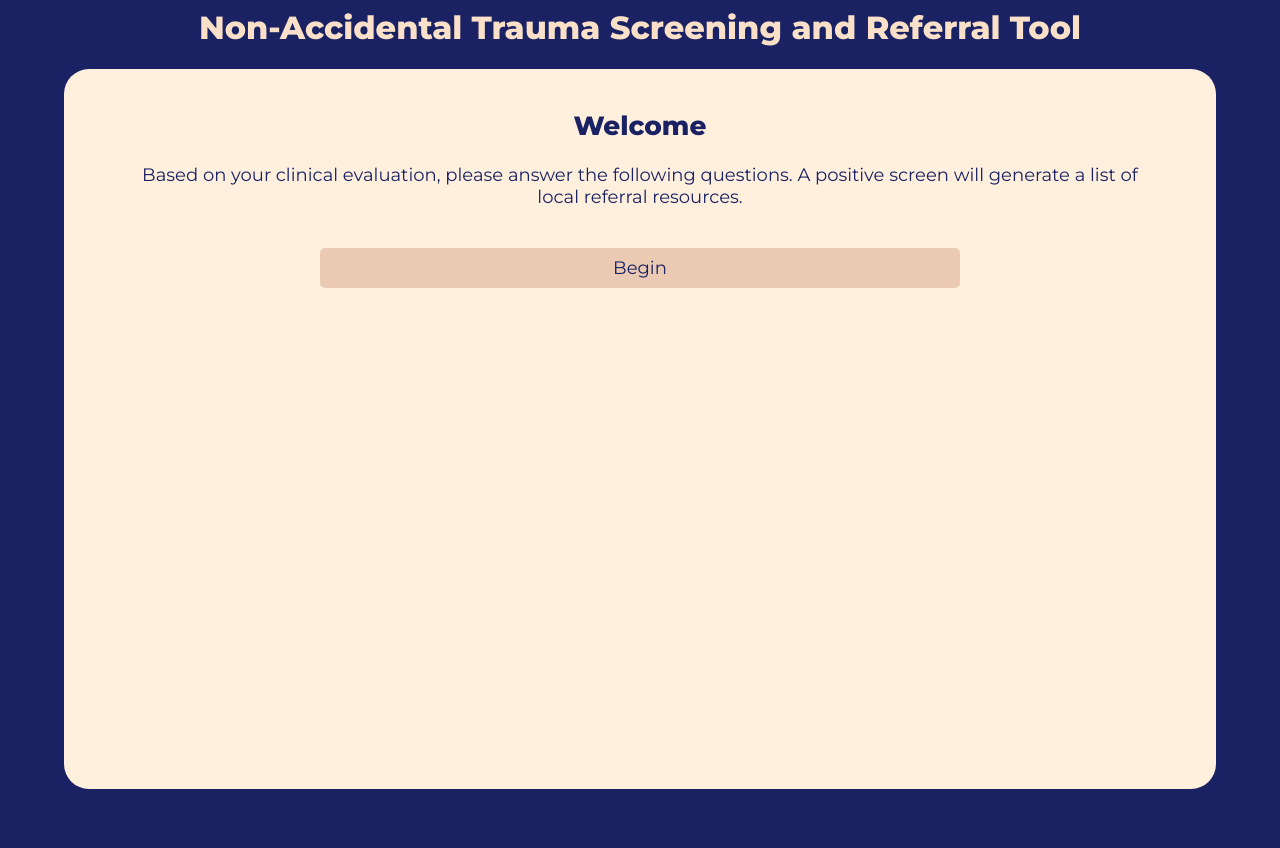
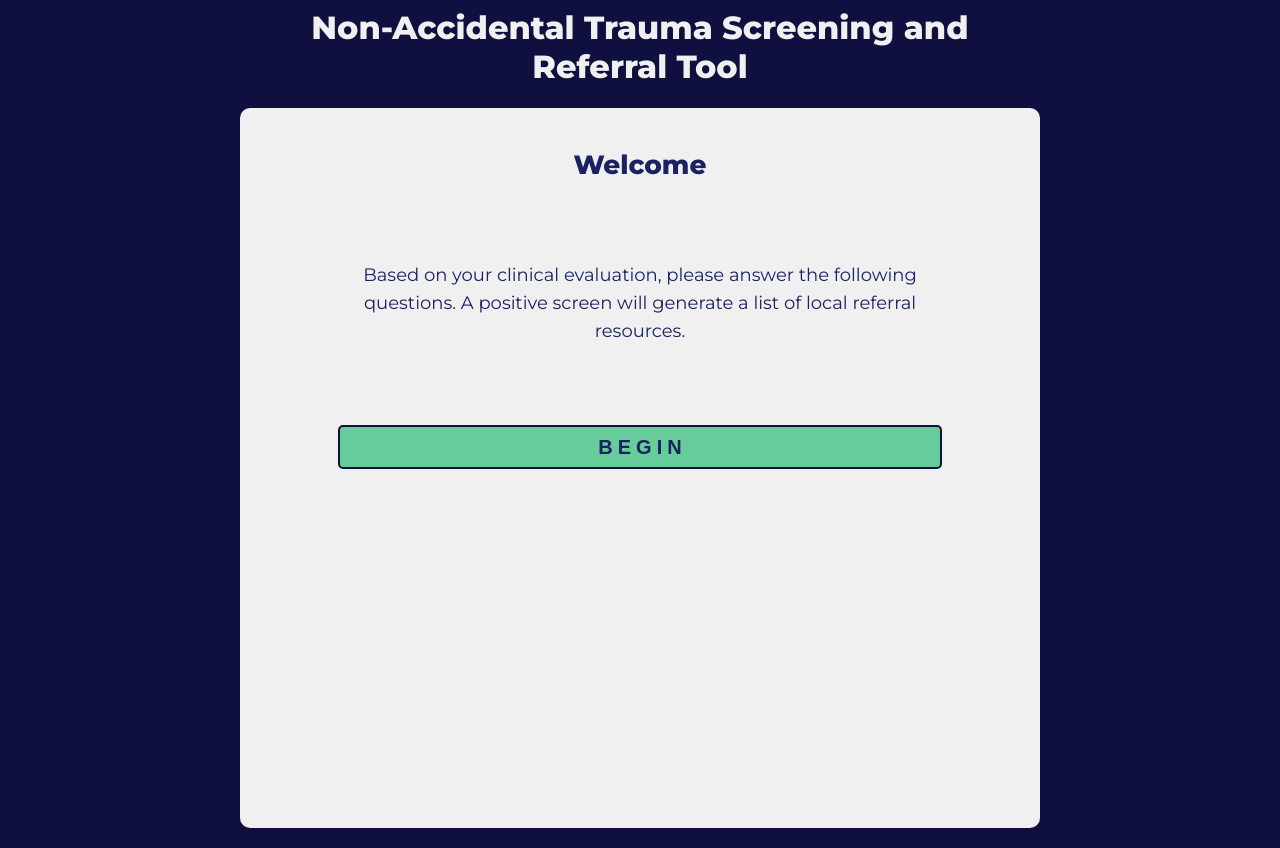
Before and after one commit to JDHofmann/ecd-frontend-only, a React (Create React App) app: page / in a window 1280 px wide. Before the commit the page ends 809 px from the top, so only its background shows below. Built offline with nearby package versions, Linux system fonts and the light colour scheme.

Commit message:
css changes, multi choice bug fix

```diff
--- a/src/App.css
+++ b/src/App.css
@@ -1,12 +1,38 @@
 body {
-  background-color: #1a2263;
+  background-color: #101040;
+}
+
+.main-div {
+  background-color: #f0f0f0;
+  min-height: 90vh;
+  width: 90vw;
+  max-width: 800px;
+  margin: 2.5vh auto;
+  border-radius: 10px;
+  /* color: #ffffff */
+}
+
+.low {
+  background-color: #f0f0f0;
+  width: 90vw;
+  max-width: 800px;
+  margin: 2.5vh auto;
+  border-radius: 10px;
+}
+
+.low h3, .low h4 {
+  width: 70%;
+  margin: 2.5vh auto;
+  scale: 1.2;
 }
 
 h1 {
   /* color: #ffffff;
   color: #ebcab3; */
-  color: #fae0c8;
-  margin: 1vh 5vw;
+  color: #f0f0f0;
+  margin: 1vh auto;
+  width: 90vw;
+  max-width: 800px;
 }
 
 * {
@@ -24,18 +50,30 @@ ul, li {
 .App {
   text-align: center;
 }
+
+.intro {
+  font-size: 18px;
+  line-height: 28px;
+  margin: 10vh auto;
+  width: 75%;
+}
+
 .begin-btn {
+  font-family: Arial, Helvetica, sans-serif;
   display: block;
-  width: 50vw;
+  width: 75%;
   height: 5vh;
-  margin: 5vh 20vw;
-  /* border: 2px solid #dea23c; */
+  margin: 5vh auto;
+  border: 2px solid #101040;
   border-radius: 5px;
-  font-size: 18px;
+  font-size: 20px;
+  letter-spacing: 5px;
+  text-indent: 5px;
+  font-weight: 600;
   line-height: 5vh;
-  /* color: #202020; */
+  transition: .4s;
   text-decoration: none;
-  background-color: #ebcab3;
+  background-color: #66cc99;
 }
 
 .begin-btn:hover {
@@ -58,26 +96,28 @@ legend {
 }
 
 .pag-btn {
+  font-family: Arial, Helvetica, sans-serif;
   display: block;
   position: absolute;
   margin-top: 10vh;
   display: block;
-  width: 10vw;
+  width: 20vw;
   height: 5vh;
-  /* margin: 5vh 20vw; */
-  border: none;
+  border: 2px solid #101040;
   border-radius: 5px;
-  font-size: 15px;
-  line-height: 5vh;
-  background-color: #ebcab3;
+  font-size: 20px;
+  letter-spacing: 5px;
+  text-indent: 5px;
+  font-weight: 600;
+  background-color: #66cc99;
 }
 
 .prev {
-  left: 15vw;
+  left: 10vw;
 }
 
 .next {
-  right: 15vw;
+  right: 10vw;
 }
 
 .pag-btn:hover {
@@ -86,6 +126,8 @@ legend {
 
 .resources {
   padding: 2.5vh 0;
+  width: 90%;
+  margin: auto;
   margin-bottom: 2.5vh;
 }
 
@@ -115,26 +157,9 @@ h2 {
 }
 
 .follow-up p{
-  margin: 5vh auto 1vh;
-  padding: 5vh auto;
+  margin: 1vh auto;
 }
 .follow-up {
   display: inline-block;
+  padding: 2.5vh 2.5vw;
 }
-
-.dropdown {
-  display: block;
-  text-align: center;
-  width: 10vw;
-  margin: 2.5vh 35vw;
-  font-size: 20px;
-  background-color: #ffffff;
-  border: none;
-  border-radius: 10px;
-  /* appearance: none; */
-  /* background: url(assets/selectArrow.png) no-repeat right #BADA55; */
-}
-/* .dropdown::after{
-  background-color:#ff0000;
-  width: 20px;
-} */
--- a/src/container/Resources.js
+++ b/src/container/Resources.js
@@ -20,7 +20,7 @@ class Resources extends React.Component{
             <>
             { this.props.score > 3 ?
 
-            <div style={divStyling}>
+            <div className="main-div">
                 <h2>Resources</h2>
                 <ul className="resources">
                     <li>
@@ -52,25 +52,31 @@ class Resources extends React.Component{
                         </ul>
                     </li> */}
                 </ul>
-                <form className="follow-up">
-                    <p>Did you refer the patient to an outside resource based on your NAT evaluation?</p>
+                <form className="follow-up resources">
+                    <fieldset>
+                    <legend>Did you refer the patient to an outside resource based on your NAT evaluation?</legend>
+                    <p>
                         <input type="radio" id="1"></input>
                         <label htmlFor="1">Yes, using resources from this app</label>
+                    </p>
+                    <p>
                         <input type="radio" id="2"></input>
                         <label htmlFor="2">Yes, using outside resources</label>
+                    </p>
+                    <p>
                         <input type="radio" id="3"></input>
                         <label htmlFor="3">No</label>
-                    <input type="radio" id="4"></input>
-                    <label htmlFor="4">Other</label>
+                    </p>
+                    </fieldset>
                 </form>
             </div>
             :
-            <div style={divStyling} className="resources">
+            <div className="resources low">
                 <h3>Thank you for completing the screening.</h3>
                 <h4>This patient is low risk for non-accidental trauma and no further action is neccessary.</h4>
             </div>
             }
-            <div style={divStyling}>
+            <div className="main-div">
                 <div className="resources">
                 <h3>Further Education for Clinicians</h3>
                 <ul>
--- a/src/container/Screening.js
+++ b/src/container/Screening.js
@@ -40,7 +40,7 @@ class Screening extends React.Component {
                 <fieldset onChange={this.handleChange}>
                     <legend>{this.currentQuestion().question}</legend>
                     { this.currentQuestion().choices.map(c => <p>
-                        <input type="radio" />
+                        <input name="multi" type="radio" value="1"/>
                         <label>{c}</label>
                         </p>) }
                 </fieldset>
@@ -78,12 +78,12 @@ class Screening extends React.Component {
 
         return(
             <>
-            {this.props.page > 5 ?
+            {this.props.page > 26 ?
 
                 <Redirect to="/resources"/>
                 : null
             }
-            <div style={divStyling}>
+            <div className="main-div">
                 <form
                     className="form-container"
                 >
--- a/src/container/main.js
+++ b/src/container/main.js
@@ -8,31 +8,17 @@ class Main extends React.Component {
     }
 
     render(){
-        const divStyling = {
-            backgroundColor: "#fff0de",
-            // backgroundColor: "#66cc99",
-            height: "90vh",
-            width: "90vw",
-            margin: "2.5vh 5vw",
-            borderRadius: "25px",
-            color: "#ffffff"
-        }
-        const pStyling = {
-            margin: "2.5vh 5vw",
-            fontSize: "18px"
-        }
 
         return(
-            <div style={divStyling}>
+            <div className="main-div">
                 <h2>Welcome</h2>
                 <p
-                    style={pStyling}
-                    // className="red"
+                    className="intro"
                 >Based on your clinical evaluation, please answer the following questions. A positive screen will generate a list of local referral resources.</p>
                 <NavLink
                     className="begin-btn"
                     to="screening_tool"
-                >Begin</NavLink>
+                >BEGIN</NavLink>
 
             </div>
         )
```
Lines whose indentation alone changed are shown as unchanged.
